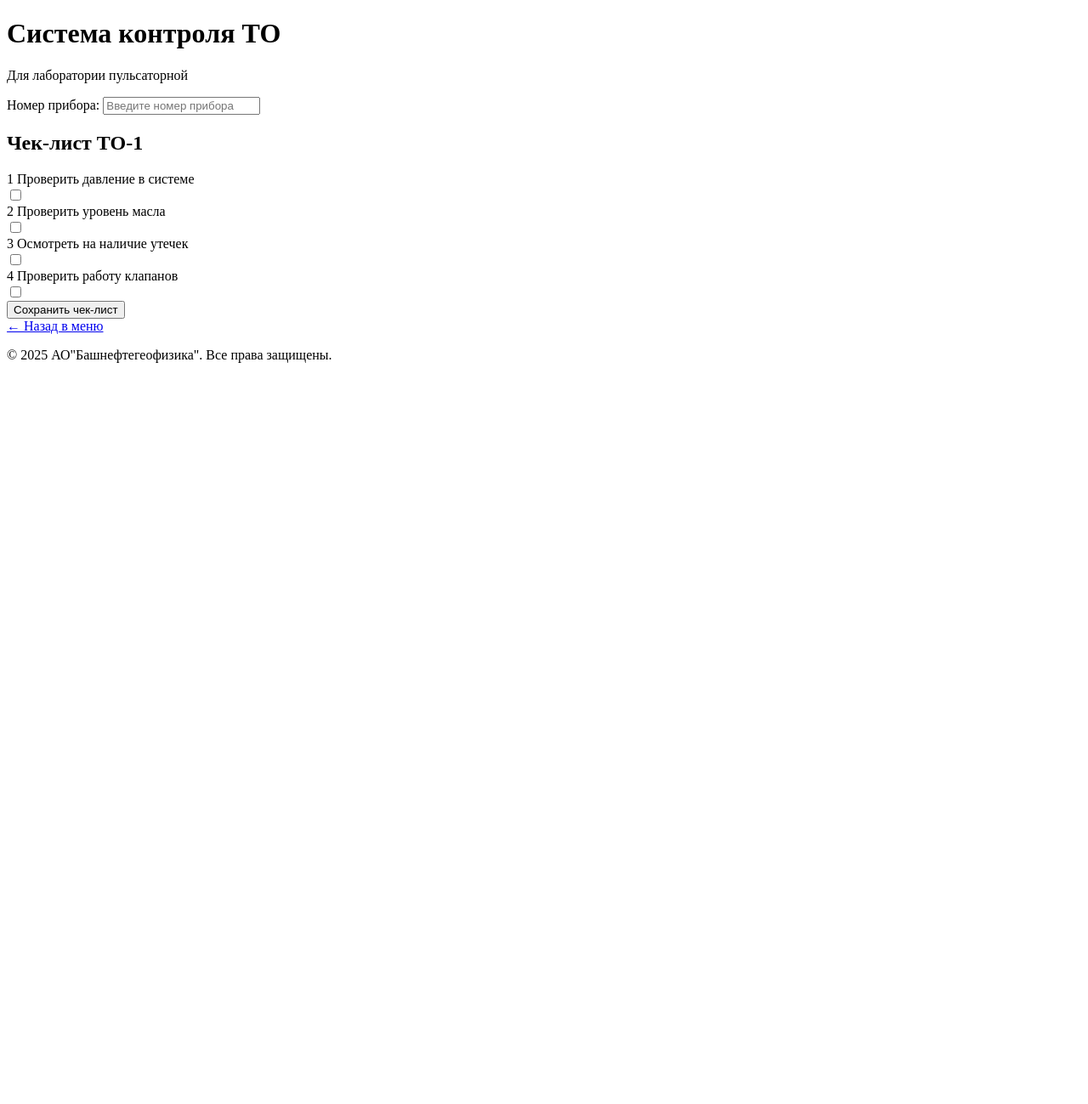
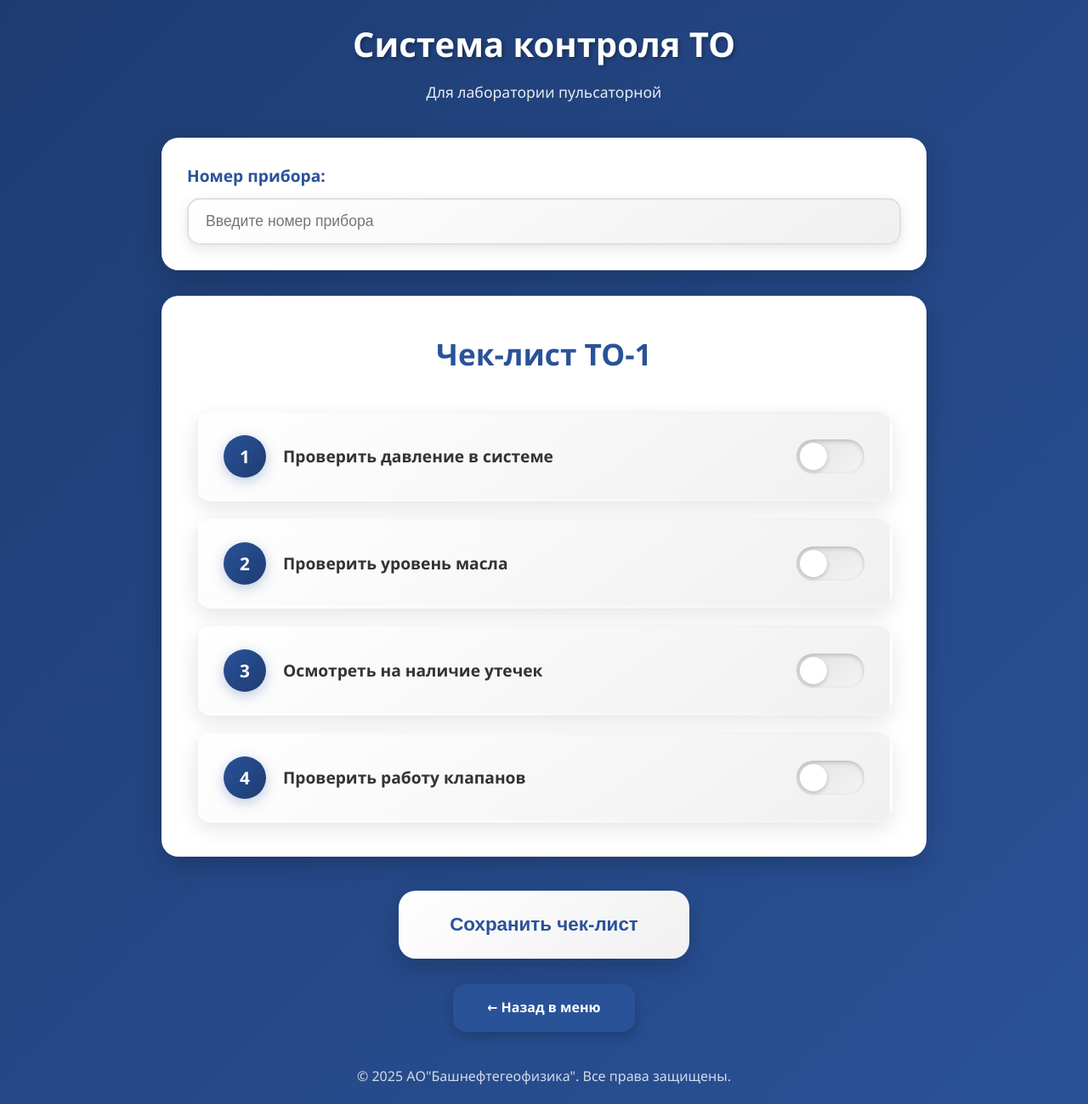
Before and after one commit to KirillovLAB/pulser-checklist, a Flask app: page /section1 in a window 1280 px wide. Shown: the whole page at 85% size. Before the commit the page ends 427 px from the top, so only its background shows below. Run offline with Flask 3, Linux system fonts and the light colour scheme.

Commit message:
Update style.css

```diff
--- a/static/style.css
+++ b/static/style.css
@@ -1,96 +1,405 @@
-{% extends "base.html" %}
+/* Общие стили */
+* {
+    margin: 0;
+    padding: 0;
+    box-sizing: border-box;
+}
 
-{% block content %}
-<div class="checklist-page">
-    <!-- Поле для номера прибора -->
-    <div class="device-input-container">
-        <div class="device-input-group">
-            <label for="device_number">Номер прибора:</label>
-            <input type="text" id="device_number" name="device_number"
-                   placeholder="Введите номер прибора" required>
-        </div>
-    </div>
+body {
+    font-family: 'Segoe UI', Tahoma, Geneva, Verdana, sans-serif;
+    background: linear-gradient(135deg, #1e3c72 0%, #2a5298 100%);
+    color: #333;
+    min-height: 100vh;
+    line-height: 1.6;
+}
 
-    <!-- Чек-лист -->
-    <div class="checklist-main">
-        <h2 class="checklist-title">Чек-лист {{ title }}</h2>
+.container {
+    max-width: 1200px;
+    margin: 0 auto;
+    padding: 20px;
+    min-height: 100vh;
+    display: flex;
+    flex-direction: column;
+}
 
-        <div class="checklist-items-grid">
-            <div class="checklist-card">
-                <div class="task-content">
-                    <span class="task-number">1</span>
-                    <span class="task-description">Проверить давление в системе</span>
-                </div>
-                <label class="check-toggle">
-                    <input type="checkbox" class="task-checkbox">
-                    <span class="toggle-slider"></span>
-                </label>
-            </div>
+/* Шапка */
+header {
+    text-align: center;
+    margin-bottom: 40px;
+    color: white;
+}
 
-            <div class="checklist-card">
-                <div class="task-content">
-                    <span class="task-number">2</span>
-                    <span class="task-description">Проверить уровень масла</span>
-                </div>
-                <label class="check-toggle">
-                    <input type="checkbox" class="task-checkbox">
-                    <span class="toggle-slider"></span>
-                </label>
-            </div>
+header h1 {
+    font-size: 2.5rem;
+    margin-bottom: 10px;
+    text-shadow: 2px 2px 4px rgba(0,0,0,0.3);
+}
 
-            <div class="checklist-card">
-                <div class="task-content">
-                    <span class="task-number">3</span>
-                    <span class="task-description">Осмотреть на наличие утечек</span>
-                </div>
-                <label class="check-toggle">
-                    <input type="checkbox" class="task-checkbox">
-                    <span class="toggle-slider"></span>
-                </label>
-            </div>
+header p {
+    font-size: 1.1rem;
+    opacity: 0.9;
+}
 
-            <div class="checklist-card">
-                <div class="task-content">
-                    <span class="task-number">4</span>
-                    <span class="task-description">Проверить работу клапанов</span>
-                </div>
-                <label class="check-toggle">
-                    <input type="checkbox" class="task-checkbox">
-                    <span class="toggle-slider"></span>
-                </label>
-            </div>
+/* Основной контент */
+main {
+    flex: 1;
+    display: flex;
+    align-items: center;
+    justify-content: center;
+}
 
-            <!-- Можно добавить больше карточек по этому шаблону -->
-        </div>
-    </div>
+/* Сетка меню - 4 большие кнопки по центру */
+.menu-grid {
+    display: grid;
+    grid-template-columns: repeat(2, 1fr);
+    gap: 30px;
+    max-width: 800px;
+    width: 100%;
+}
 
-    <!-- Кнопка сохранить -->
-    <div class="save-button-container">
-        <button class="save-button-large" onclick="validateChecklist()">Сохранить чек-лист</button>
-    </div>
+/* Большие кнопки меню */
+.menu-button {
+    display: flex;
+    align-items: center;
+    justify-content: center;
+    background: linear-gradient(145deg, #ffffff, #f0f0f0);
+    border: none;
+    border-radius: 20px;
+    padding: 40px 20px;
+    text-decoration: none;
+    color: #2a5298;
+    font-size: 1.4rem;
+    font-weight: 600;
+    text-align: center;
+    box-shadow: 0 10px 30px rgba(0,0,0,0.2);
+    transition: all 0.3s ease;
+    cursor: pointer;
+    min-height: 180px;
+    position: relative;
+    overflow: hidden;
+}
 
-    <!-- Кнопка назад -->
-    <div class="back-button">
-        <a href="{{ url_for('index') }}">← Назад в меню</a>
-    </div>
-</div>
+.menu-button::before {
+    content: '';
+    position: absolute;
+    top: 0;
+    left: -100%;
+    width: 100%;
+    height: 100%;
+    background: linear-gradient(90deg, transparent, rgba(255,255,255,0.4), transparent);
+    transition: left 0.5s;
+}
 
-<script>
-function validateChecklist() {
-    const checkboxes = document.querySelectorAll('.task-checkbox');
-    const allChecked = Array.from(checkboxes).every(checkbox => checkbox.checked);
-    const deviceNumber = document.getElementById('device_number').value;
+.menu-button:hover {
+    transform: translateY(-5px);
+    box-shadow: 0 15px 40px rgba(0,0,0,0.3);
+    color: #1e3c72;
+}
 
-    if (!deviceNumber) {
-        alert('Введите номер прибора!');
-        return;
+.menu-button:hover::before {
+    left: 100%;
+}
+
+.menu-button:active {
+    transform: translateY(-2px);
+}
+
+/* Подвал */
+footer {
+    text-align: center;
+    margin-top: 40px;
+    color: white;
+    opacity: 0.8;
+}
+
+/* Адаптивность для мобильных */
+@media (max-width: 768px) {
+    .menu-grid {
+        grid-template-columns: 1fr;
+        gap: 20px;
     }
 
-    if (!allChecked) {
-        alert('ВНИМАНИЕ: Чек-лист не выполнен полностью! Не все задачи выполнены.');
-    } else {
-        alert('Чек-лист успешно сохранен для прибора: ' + deviceNumber);
+    header h1 {
+        font-size: 2rem;
+    }
+
+    .menu-button {
+        min-height: 140px;
+        font-size: 1.2rem;
+        padding: 30px 15px;
     }
 }
-</script>
-{% endblock %}
+/* Страница чек-листа */
+.checklist-page {
+    width: 100%;
+    max-width: 900px;
+    margin: 0 auto;
+}
+
+/* Поле для номера прибора */
+.device-input-container {
+    background: white;
+    padding: 30px;
+    border-radius: 20px;
+    box-shadow: 0 10px 30px rgba(0,0,0,0.2);
+    margin-bottom: 30px;
+}
+
+.device-input-group label {
+    display: block;
+    margin-bottom: 10px;
+    font-weight: 600;
+    color: #2a5298;
+    font-size: 1.2rem;
+}
+
+.device-input-group input {
+    width: 100%;
+    padding: 15px 20px;
+    border: 2px solid #e0e0e0;
+    border-radius: 15px;
+    font-size: 1.1rem;
+    background: linear-gradient(145deg, #ffffff, #f0f0f0);
+    transition: all 0.3s ease;
+    box-shadow: 0 5px 15px rgba(0,0,0,0.1);
+}
+
+.device-input-group input:focus {
+    outline: none;
+    border-color: #2a5298;
+    box-shadow: 0 8px 25px rgba(42, 82, 152, 0.3);
+    transform: translateY(-2px);
+}
+
+/* Основной контейнер чек-листа */
+.checklist-main {
+    background: white;
+    padding: 40px;
+    border-radius: 20px;
+    box-shadow: 0 10px 30px rgba(0,0,0,0.2);
+    margin-bottom: 30px;
+}
+
+.checklist-title {
+    color: #2a5298;
+    text-align: center;
+    margin-bottom: 40px;
+    font-size: 2.2rem;
+    font-weight: 700;
+}
+
+/* Сетка карточек чек-листа */
+.checklist-items-grid {
+    display: flex;
+    flex-direction: column;
+    gap: 20px;
+}
+
+/* Карточка задачи */
+.checklist-card {
+    display: flex;
+    justify-content: space-between;
+    align-items: center;
+    background: linear-gradient(145deg, #ffffff, #f0f0f0);
+    border-radius: 20px;
+    padding: 25px 30px;
+    box-shadow: 0 8px 25px rgba(0,0,0,0.1);
+    transition: all 0.3s ease;
+    border: 3px solid transparent;
+    min-height: 100px;
+}
+
+.checklist-card:hover {
+    transform: translateY(-5px);
+    box-shadow: 0 15px 40px rgba(0,0,0,0.2);
+    border-color: #2a5298;
+}
+
+.task-content {
+    display: flex;
+    align-items: center;
+    flex: 1;
+}
+
+.task-number {
+    display: flex;
+    align-items: center;
+    justify-content: center;
+    width: 50px;
+    height: 50px;
+    background: linear-gradient(135deg, #2a5298, #1e3c72);
+    color: white;
+    border-radius: 50%;
+    font-weight: bold;
+    font-size: 1.3rem;
+    margin-right: 20px;
+    box-shadow: 0 4px 15px rgba(42, 82, 152, 0.3);
+}
+
+.task-description {
+    font-size: 1.2rem;
+    color: #333;
+    font-weight: 600;
+    line-height: 1.4;
+}
+
+/* Переключатели (красивые toggle) */
+.check-toggle {
+    position: relative;
+    display: inline-block;
+    width: 80px;
+    height: 40px;
+    margin-left: 20px;
+}
+
+.check-toggle input {
+    opacity: 0;
+    width: 0;
+    height: 0;
+}
+
+.toggle-slider {
+    position: absolute;
+    cursor: pointer;
+    top: 0;
+    left: 0;
+    right: 0;
+    bottom: 0;
+    background: linear-gradient(145deg, #e0e0e0, #f5f5f5);
+    border-radius: 34px;
+    transition: all 0.4s ease;
+    box-shadow: inset 0 2px 5px rgba(0,0,0,0.2);
+}
+
+.toggle-slider:before {
+    position: absolute;
+    content: "";
+    height: 32px;
+    width: 32px;
+    left: 4px;
+    bottom: 4px;
+    background: white;
+    border-radius: 50%;
+    transition: all 0.4s ease;
+    box-shadow: 0 2px 5px rgba(0,0,0,0.2);
+}
+
+.check-toggle input:checked + .toggle-slider {
+    background: linear-gradient(145deg, #28a745, #20c997);
+}
+
+.check-toggle input:checked + .toggle-slider:before {
+    transform: translateX(40px);
+}
+
+.check-toggle input:focus + .toggle-slider {
+    box-shadow: 0 0 1px #28a745;
+}
+
+/* Большая кнопка сохранить */
+.save-button-container {
+    text-align: center;
+    margin: 40px 0 30px 0;
+}
+
+.save-button-large {
+    display: inline-flex;
+    align-items: center;
+    justify-content: center;
+    background: linear-gradient(145deg, #ffffff, #f0f0f0);
+    border: none;
+    border-radius: 20px;
+    padding: 25px 60px;
+    text-decoration: none;
+    color: #2a5298;
+    font-size: 1.4rem;
+    font-weight: 600;
+    text-align: center;
+    box-shadow: 0 10px 30px rgba(0,0,0,0.2);
+    transition: all 0.3s ease;
+    cursor: pointer;
+    min-height: 80px;
+    min-width: 300px;
+    position: relative;
+    overflow: hidden;
+}
+
+.save-button-large::before {
+    content: '';
+    position: absolute;
+    top: 0;
+    left: -100%;
+    width: 100%;
+    height: 100%;
+    background: linear-gradient(90deg, transparent, rgba(255,255,255,0.4), transparent);
+    transition: left 0.5s;
+}
+
+.save-button-large:hover {
+    transform: translateY(-5px);
+    box-shadow: 0 15px 40px rgba(0,0,0,0.3);
+    color: #1e3c72;
+}
+
+.save-button-large:hover::before {
+    left: 100%;
+}
+
+.save-button-large:active {
+    transform: translateY(-2px);
+}
+
+/* Кнопка назад */
+.back-button {
+    text-align: center;
+}
+
+.back-button a {
+    display: inline-block;
+    padding: 15px 40px;
+    background: #2a5298;
+    color: white;
+    text-decoration: none;
+    border-radius: 15px;
+    transition: all 0.3s ease;
+    font-weight: 600;
+    box-shadow: 0 5px 15px rgba(0,0,0,0.2);
+}
+
+.back-button a:hover {
+    background: #1e3c72;
+    transform: translateY(-2px);
+    box-shadow: 0 8px 20px rgba(0,0,0,0.3);
+}
+
+/* Адаптивность */
+@media (max-width: 768px) {
+    .checklist-main {
+        padding: 25px;
+        margin: 10px;
+    }
+
+    .checklist-card {
+        flex-direction: column;
+        align-items: flex-start;
+        padding: 20px;
+    }
+
+    .check-toggle {
+        margin-left: 0;
+        margin-top: 15px;
+        align-self: flex-end;
+    }
+
+    .save-button-large {
+        width: 100%;
+        min-width: auto;
+        padding: 20px 30px;
+        font-size: 1.2rem;
+    }
+
+    .device-input-container {
+        padding: 20px;
+        margin: 10px;
+    }
+}
```
